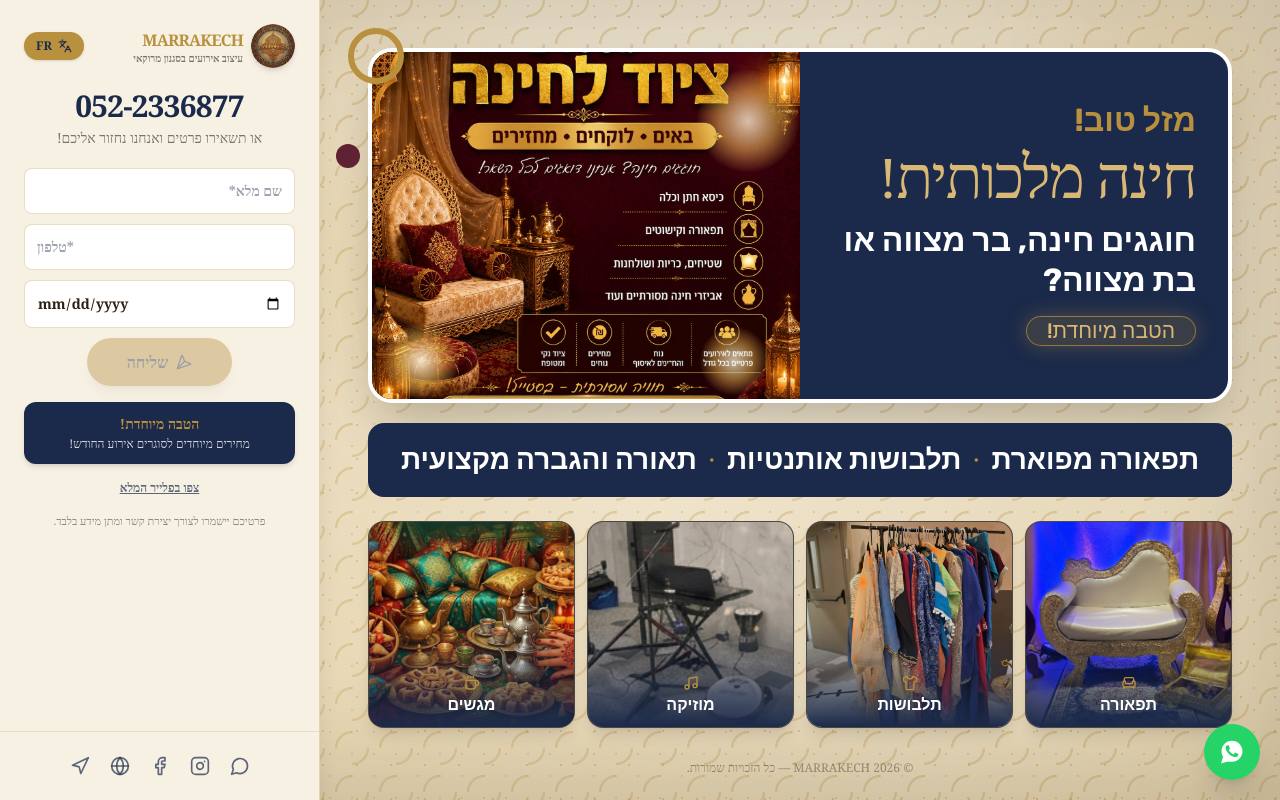
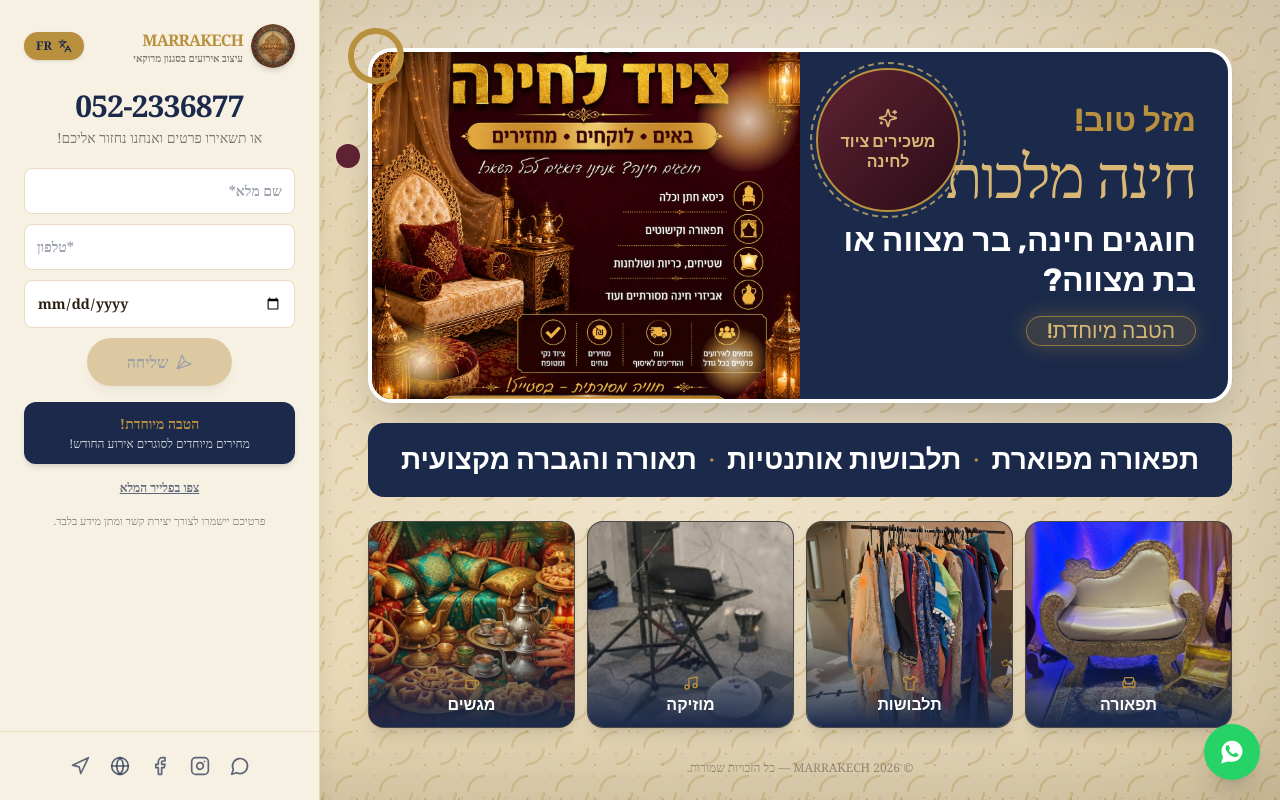
Before and after one commit to mhayoun/DafMarrakech, a React (Vite) app: page / in a window 1280 px wide. Built offline with nearby package versions, Linux system fonts and the light colour scheme; a web font is replaced by a local one.

Commit message:
finalize the fr image

```diff
--- a/src/App.jsx
+++ b/src/App.jsx
@@ -1,7 +1,7 @@
 import React, { useState } from 'react';
 import {
   Music, Shirt, Coffee, Armchair, Send,
-  Languages, Phone, X,
+  Languages, Phone, X, Sparkles,
   Instagram, Facebook, MessageCircle, Navigation, Globe
 } from 'lucide-react';
 
@@ -14,6 +14,7 @@ import chairSceneImg from './assets/chair-scene.png';
 import dressesRackImg from './assets/dresses-rack-hd.jpeg';
 import musicImg from './assets/music.png';
 import hinaHeroImg from './assets/hina-hero.jpeg';
+import hinaHeroFrImg from './assets/hero-fr.jpeg';
 
 // Real business details
 const PHONE_DISPLAY = '052-2336877';
@@ -33,6 +34,7 @@ const content = {
     tagline: 'Design d’événements de style marocain',
     greeting: 'Mazal Tov !',
     hook: 'Henné royal !',
+    rentPromo: 'Location de matériel',
     title: 'Vous célébrez un henné, une Bar ou Bat Mitsva ?',
     subtitle: 'Chez « Marrakech », on s’occupe de tout pour un événement de rêve : décor complet et musique parfaite !',
     sidebarHelper: 'Ou laissez vos coordonnées ci-dessous et nous vous rappelons !',
@@ -55,6 +57,7 @@ const content = {
     tagline: 'עיצוב אירועים בסגנון מרוקאי',
     greeting: 'מזל טוב!',
     hook: 'חינה מלכותית!',
+    rentPromo: 'משכירים ציוד לחינה',
     title: 'חוגגים חינה, בר מצווה או בת מצווה?',
     subtitle: 'אנחנו ב"מרקש" נדאג לכם לאירוע חלומי עם ציוד מלא ומוזיקה מושלמת!',
     sidebarHelper: 'או תשאירו פרטים ואנחנו נחזור אליכם!',
@@ -81,7 +84,7 @@ const App = () => {
   const t = content[lang];
   const isRtl = t.dir === 'rtl';
 
-  const heroImage = { src: hinaHeroImg, alt: t.title };
+  const heroImage = { src: lang === 'fr' ? hinaHeroFrImg : hinaHeroImg, alt: t.title };
   const flyerImage = { src: flyerImg, alt: t.title };
 
   const servicesList = [
@@ -221,7 +224,15 @@ const App = () => {
 
               <div className="relative rounded-3xl overflow-hidden shadow-2xl bg-marrakech-navy border-4 border-white sm:aspect-[909/373]">
                 <div className="flex flex-col sm:flex-row items-stretch h-full">
-                  <div className="sm:w-1/2 p-4 sm:p-8 text-center sm:text-start flex flex-col justify-center gap-1 sm:gap-3 font-heavy">
+                  <div className="relative sm:w-1/2 p-4 sm:p-8 text-center sm:text-start flex flex-col justify-center gap-1 sm:gap-3 font-heavy">
+                    {/* Circular promo medallion — top-right corner for French, mirrors to top-left for Hebrew */}
+                    <div className="hidden lg:flex promo-badge absolute top-4 end-4 z-20 items-center justify-center w-36 h-36 rounded-full bg-gradient-to-br from-marrakech-maroon to-marrakech-maroon-dark border-2 border-marrakech-gold shadow-2xl text-center">
+                      <span className="promo-spin absolute -inset-2 rounded-full border-2 border-dashed border-marrakech-gold-light/70 pointer-events-none" />
+                      <div className="flex flex-col items-center gap-1 px-3">
+                        <Sparkles size={20} className="text-marrakech-gold-light" />
+                        <span className="text-marrakech-gold-light font-black text-base leading-tight">{t.rentPromo}</span>
+                      </div>
+                    </div>
                     <p className="text-marrakech-gold text-base sm:text-[32px] font-bold leading-none">{t.greeting}</p>
                     <h1 className={`text-2xl sm:text-6xl text-marrakech-gold-light tracking-tight leading-[0.95] ${isRtl ? 'font-suez' : 'font-black'}`}>
                       {t.hook}
@@ -237,7 +248,7 @@ const App = () => {
                     onClick={() => setLightbox(heroImage)}
                     className="relative sm:w-1/2 aspect-square sm:aspect-auto sm:h-full block w-full bg-marrakech-navy overflow-hidden"
                   >
-                    <img src={heroImage.src} alt={heroImage.alt} className="w-full h-full object-contain sm:object-cover" />
+                    <img src={heroImage.src} alt={heroImage.alt} className={`w-full h-full object-contain sm:object-cover ${lang === 'fr' ? 'object-top' : ''}`} />
                     {/* bright flare pulsing exactly on the flyer's own three lantern flames — physical positions, not mirrored by language direction */}
                     <div className="absolute inset-0 pointer-events-none">
                       {/* top-right hanging lantern */}
--- a/src/index.css
+++ b/src/index.css
@@ -66,6 +66,26 @@ html.a11y-contrast .a11y-contrast-target {
   background-position: 0 0, 11px 17px;
 }
 
+/* Pulsing glow for the "rent equipment" promo medallion */
+@keyframes promoPulseGlow {
+  0%, 100% { box-shadow: 0 0 0 0 rgba(217, 184, 118, 0.55); }
+  50% { box-shadow: 0 0 0 9px rgba(217, 184, 118, 0); }
+}
+
+.promo-badge {
+  animation: promoPulseGlow 2.2s ease-out infinite;
+}
+
+/* Slowly rotating dashed ring around the promo medallion */
+@keyframes promoSpin {
+  from { transform: rotate(0deg); }
+  to { transform: rotate(360deg); }
+}
+
+.promo-spin {
+  animation: promoSpin 14s linear infinite;
+}
+
 /* Ornamental gold rule used above/below key headings */
 .gold-divider {
   height: 1px;
```
Also changed, not shown: src/assets/hero-fr.jpeg (added).
